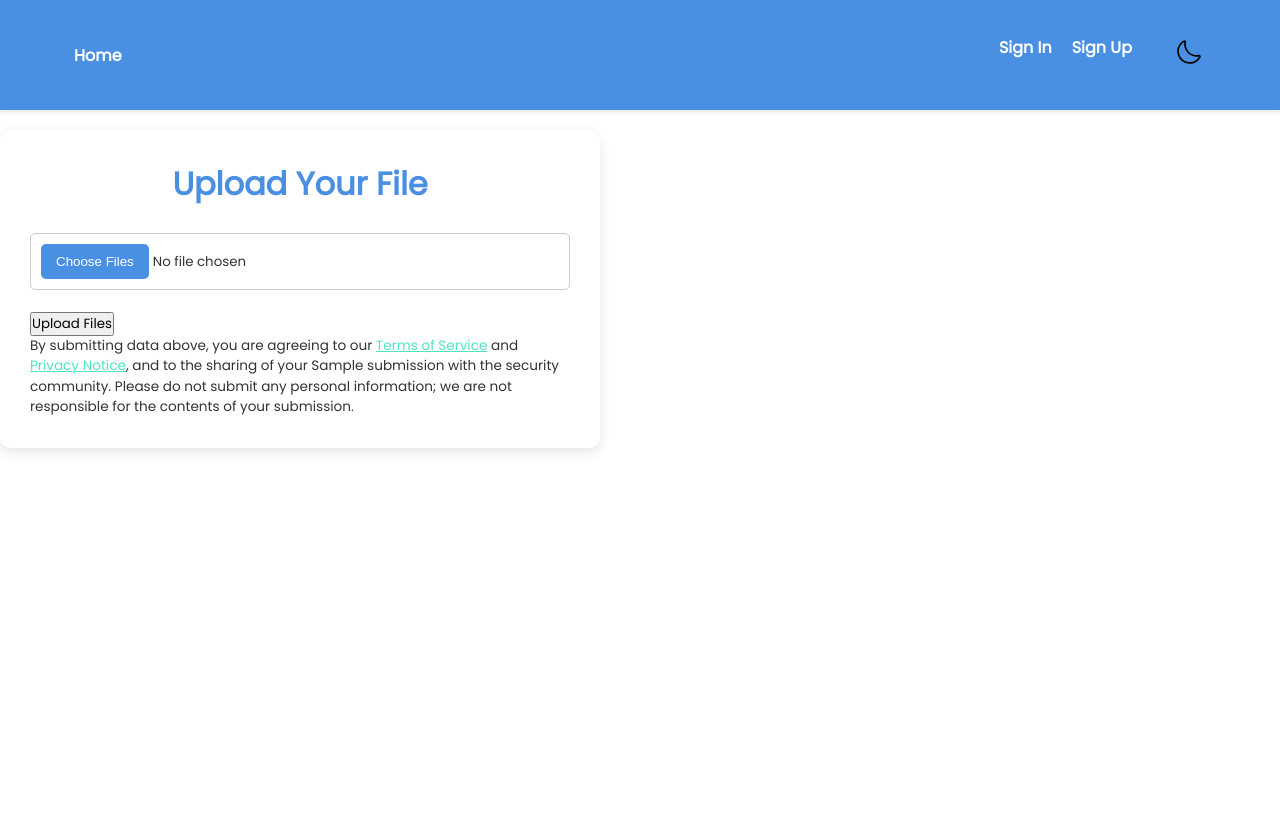
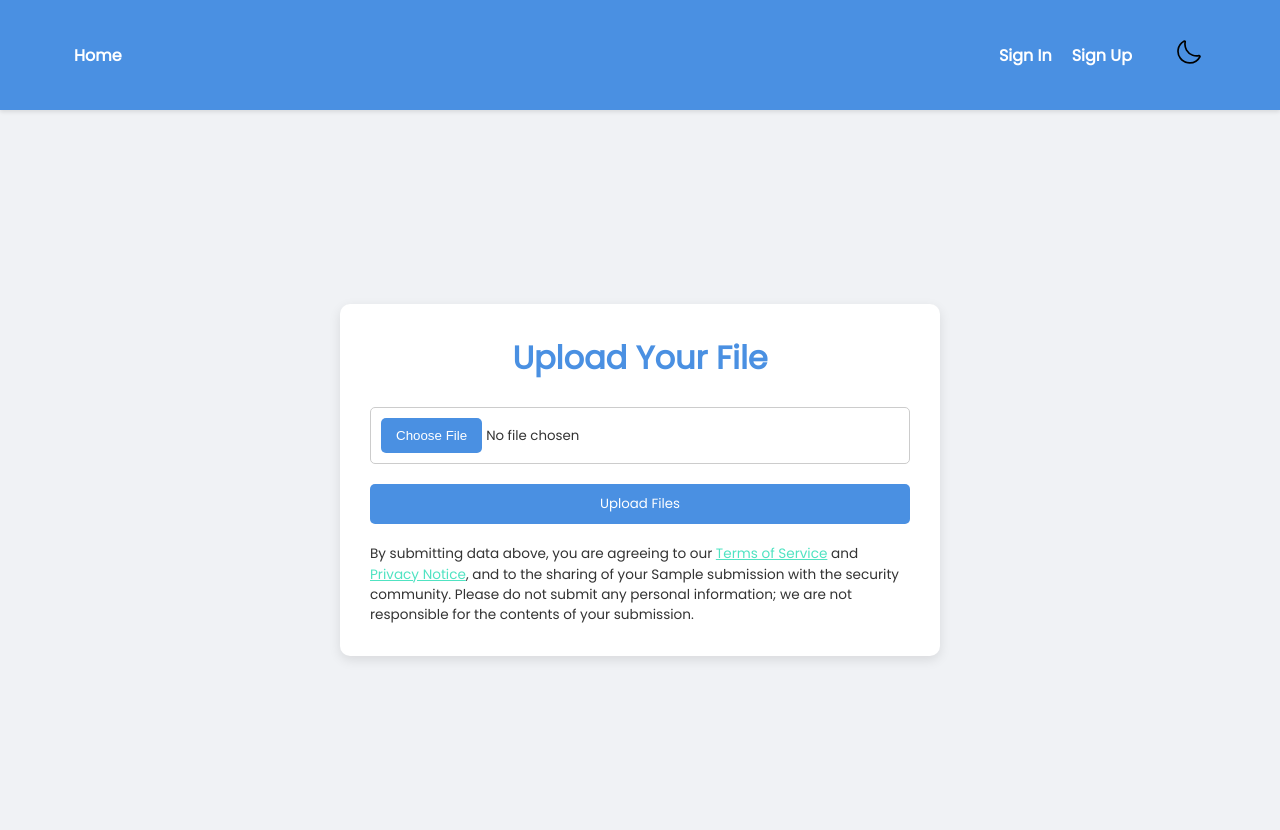
Before and after one commit to VyyKa/FPT_IAM302_Project, a Flask app: page /upload in a window 1280 px wide. Before the commit the page ends 452 px from the top, so only its background shows below. Run offline with Flask 3, Linux system fonts and the light colour scheme.

Commit message:
upgrade UI

```diff
--- a/web/app/static/css/styles.css
+++ b/web/app/static/css/styles.css
@@ -228,6 +228,11 @@ nav ul {
     list-style: none;
 }
 
+.nav-right {
+    justify-content: center;
+    align-items: center;
+}
+
 nav ul.nav-left li,
 nav ul.nav-right li {
     margin: 0 10px;
@@ -288,6 +293,15 @@ nav a:hover {
 }
 
 /* Upload Page Specific Styles */
+.upload-main, .home-main {
+    display: flex;
+    flex-flow: column nowrap;
+    justify-content: center;
+    align-items: center;
+    height: 90vh;
+    background-color: var(--background-color);
+}
+
 .upload-container {
     background-color: var(--card-background);
     padding: 30px;
@@ -301,6 +315,19 @@ nav a:hover {
 .upload-container h2 {
     margin-bottom: 25px;
     color: var(--primary-color);
+}
+
+.upload-container input[type="submit"] {
+    width: 100%;
+    margin: 0 auto;
+    margin-bottom: 20px;
+    padding: 10px 15px;
+    background-color: var(--primary-color);
+    color: var(--button-text);
+    border: none;
+    border-radius: 5px;
+    cursor: pointer;
+    transition: background-color 0.3s;
 }
 
 .upload-container input[type="file"] {
@@ -405,7 +432,7 @@ body.dark-mode .upload-container {
     box-shadow: 0 4px 12px rgba(0, 0, 0, 0.5);
 }
 
-body.dark-mode h2 {
+body.dark-mode h2, body.dark-mode h1{
     color: var(--secondary-color);
 }
 
@@ -416,6 +443,10 @@ body.dark-mode input[type="file"] {
     background-color: var(--input-background);
     border-color: var(--input-border);
     color: var(--text-color);
+}
+
+body.dark-mode input[type="submit"] {
+    background-color: var(--secondary-color);
 }
 
 body.dark-mode input[type="file"]::file-selector-button {
--- a/web/templates/index.html
+++ b/web/templates/index.html
@@ -34,7 +34,7 @@
         </div>
     </header>
 
-    <main>
+    <main class="home-main">
         <h1>Welcome to the File Upload Platform</h1>
     </main>
 
--- a/web/templates/upload.html
+++ b/web/templates/upload.html
@@ -39,7 +39,7 @@
         <div class="upload-container">
             <form id="upload-form" enctype="multipart/form-data">
                 <h2>Upload Your File</h2>
-                <input type="file" name="file" id="file" aria-label="Upload your file" multiple required />
+                <input type="file" name="file" id="file" aria-label="Upload your file" required />
                 <input type="submit" value="Upload Files" />
             </form>
             <p>
```
Also changed, not shown: web/app/static/images/moon-icon.svg.
